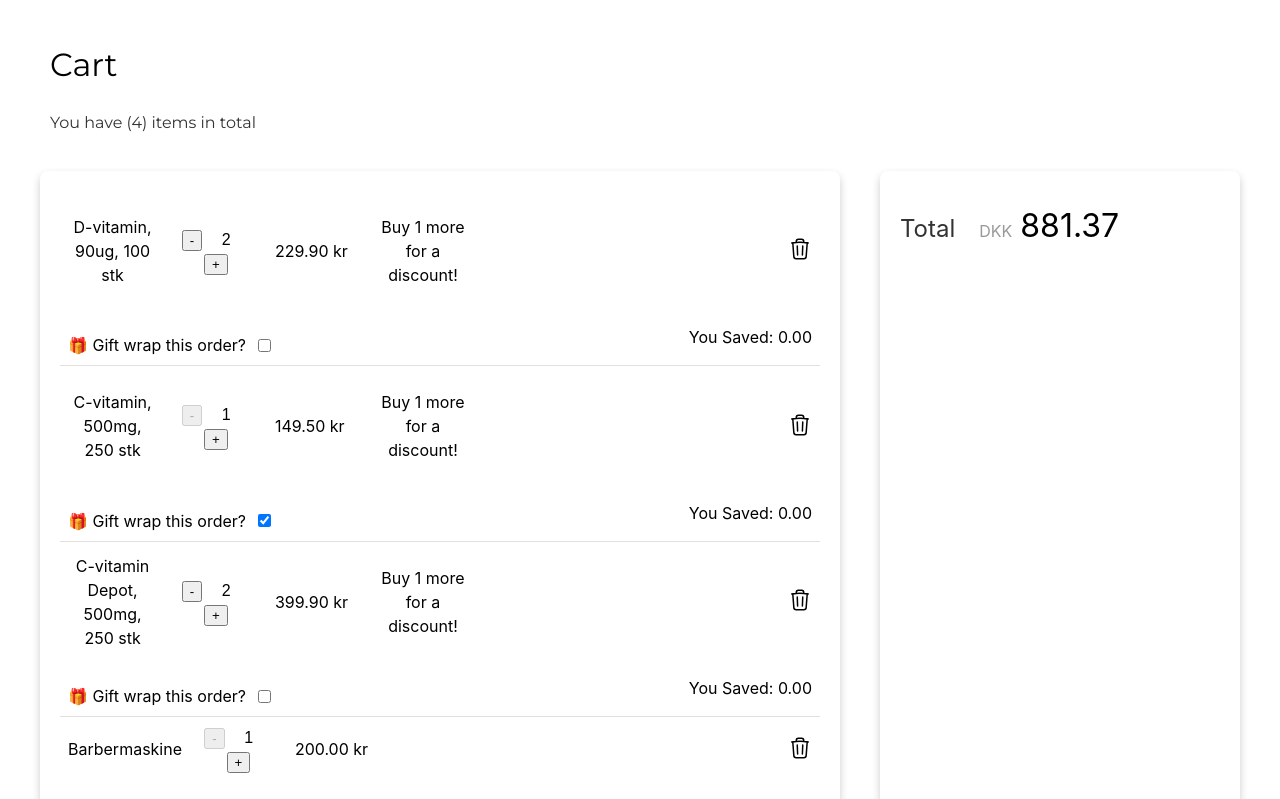
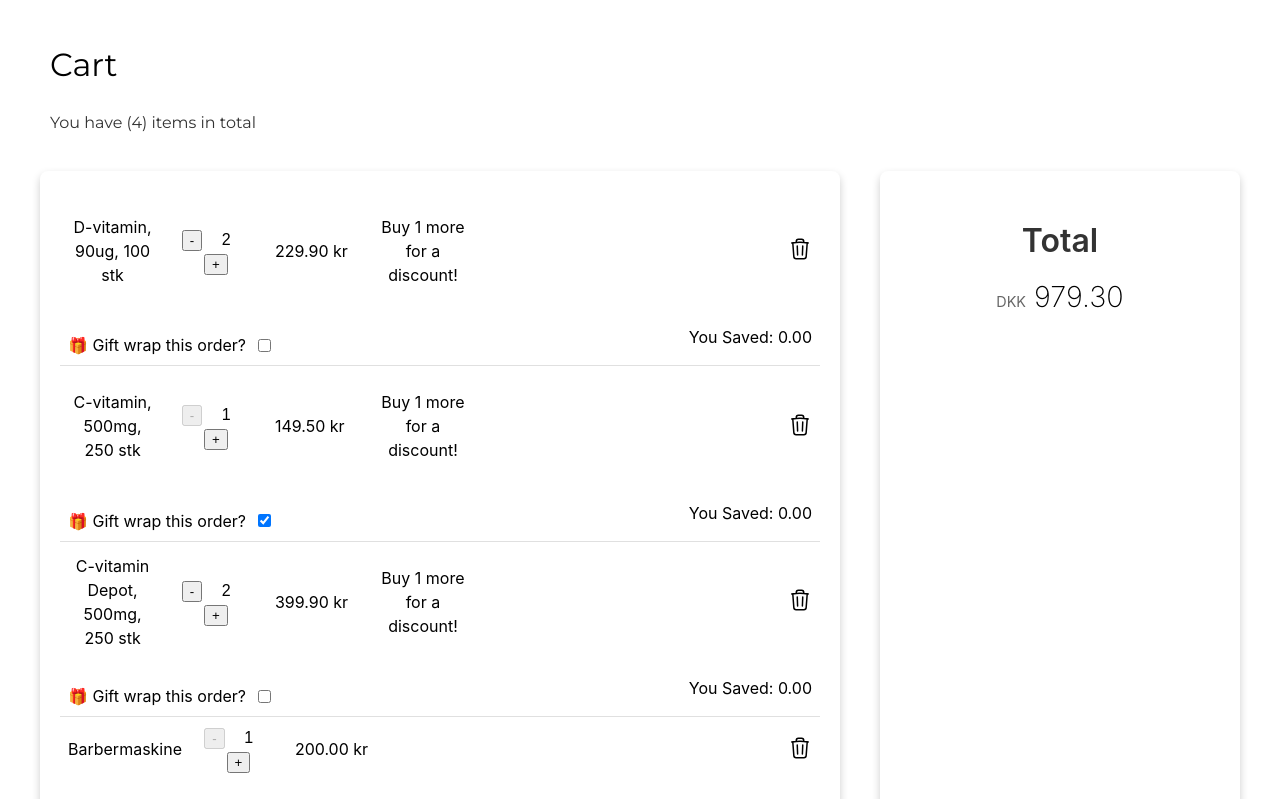
Before and after one commit to yukarasan/vita, a React (Vite) app: page / in a window 1280 px wide. Shown: the top 799 px of the page. Built offline with nearby package versions, Linux system fonts and the light colour scheme; no server answers.

Commit message:
Total Amount

```diff
--- a/src/components/total_amount/TotalAmount.css
+++ b/src/components/total_amount/TotalAmount.css
@@ -1,22 +1,31 @@
-.total-amount-container {
-    display: flex;
-    align-items: baseline;
+
+.total {
+  font-weight: 600; /* Making the total label bolder */
   font-size: 2rem;
+  color: #333;
+  margin-bottom: 10px; /* Space between total label and amounts */
 }
 
 .currency-code {
-    font-size: 1rem;
-    color: #999;
+  font-size: 0.9rem; /* Slightly smaller to differentiate from the amount */
+  color: #666; /* Subtle color change */
   margin-right: 0.5rem;
 }
 
 .amount {
+  font-weight: 200 ; /* Making the amount bolder */
   color: #000;
+  font-size: 1.8rem; /* Larger font size for emphasis */
 }
 
-  .total {
-    font-weight: normal;
-    font-size: 1.5rem;
-    color: #333;
-    padding-right: 1em;
+.strikethrough {
+  text-decoration: line-through;
+  color: #999;
 }
+
+/* Additional styling for improved spacing and layout */
+ul, li {
+  list-style-type: none;
+  padding: 0;
+  margin: 0;
+}
--- a/src/components/total_amount/TotalAmount.tsx
+++ b/src/components/total_amount/TotalAmount.tsx
@@ -7,41 +7,52 @@ interface TotalAmountProps {
 }
 
 const TotalAmount: React.FC<TotalAmountProps> = ({ cart }) => {
-  // State for total amount
   const [totalAmount, setTotalAmount] = useState<number>(0);
+  const [originalTotal, setOriginalTotal] = useState<number>(0);
 
-  // Calculate total amount
   useEffect(() => {
-    // Calculate total amount without discount
-    const calculatedTotal = cart.reduce((total, cartItem) => {
-      return total + cartItem.price * cartItem.quantity;
-    }, 0);
+    let newTotal = 0;
+    let newOriginalTotal = 0;
 
-    // Apply discount if total amount is over 300 DKK
-    const discountThreshold = 300;
-    const discountedTotal = calculatedTotal >= discountThreshold ? calculatedTotal * 0.9 : calculatedTotal;
+    cart.forEach(cartItem => {
+      const itemTotalWithoutRebate = cartItem.price * cartItem.quantity;
+      const rebate = cartItem.quantity >= cartItem.rebateQuantity
+                     ? itemTotalWithoutRebate * (cartItem.rebatePercent / 100)
+                     : 0;
+      newTotal += itemTotalWithoutRebate - rebate;
+      newOriginalTotal += itemTotalWithoutRebate;
+    });
 
-    // Update total amount state
-    setTotalAmount(discountedTotal);
-
+    setTotalAmount(newTotal);
+    setOriginalTotal(newOriginalTotal);
   }, [cart]);
 
-  // Separate the currency code and amount for individual styling
   const currencyCode = "DKK";
   const formattedTotalAmount = new Intl.NumberFormat("en-AU", {
     style: "currency",
     currency: "DKK",
     minimumFractionDigits: 2,
-  })
-    .format(totalAmount)
-    .replace("DKK", "")
-    .trim();
+  }).format(totalAmount).replace("DKK", "").trim();
+
+  const formattedOriginalTotalAmount = new Intl.NumberFormat("en-AU", {
+    style: "currency",
+    currency: "DKK",
+    minimumFractionDigits: 2,
+  }).format(originalTotal).replace("DKK", "").trim();
 
   return (
     <div className="total-amount-container">
       <h2 className="total">Total</h2>
-      <span className="currency-code">{currencyCode}</span>
-      <span className="amount">{formattedTotalAmount}</span>
+      {totalAmount !== originalTotal && (
+        <div className="original-amount">
+          <span className="currency-code">{currencyCode}</span>
+          <span className="amount strikethrough">{formattedOriginalTotalAmount}</span>
+        </div>
+      )}
+      <div>
+        <span className="currency-code">{currencyCode}</span>
+        <span className="amount">{formattedTotalAmount}</span>
+      </div>
     </div>
   );
 };
```
Lines whose indentation alone changed are shown as unchanged.
